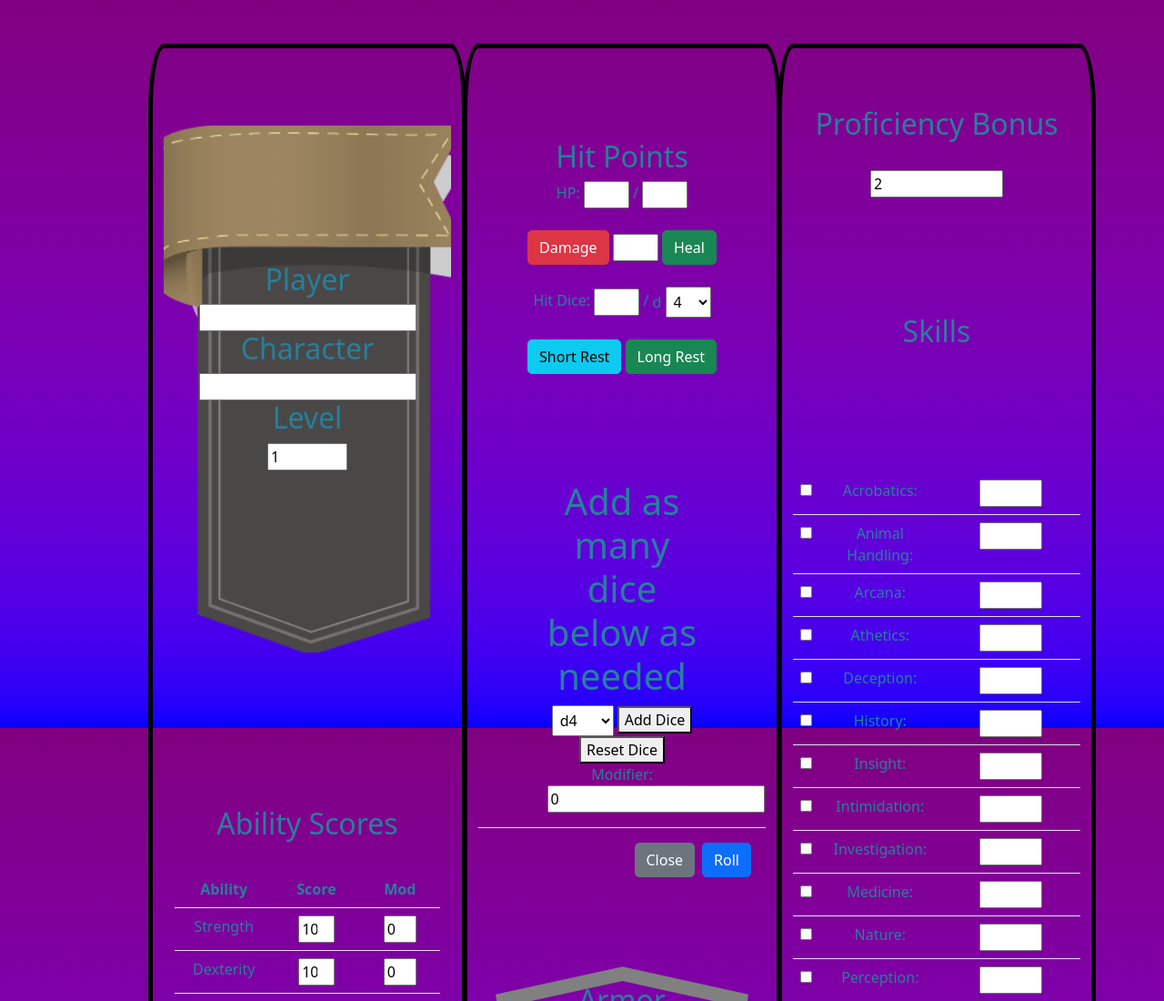
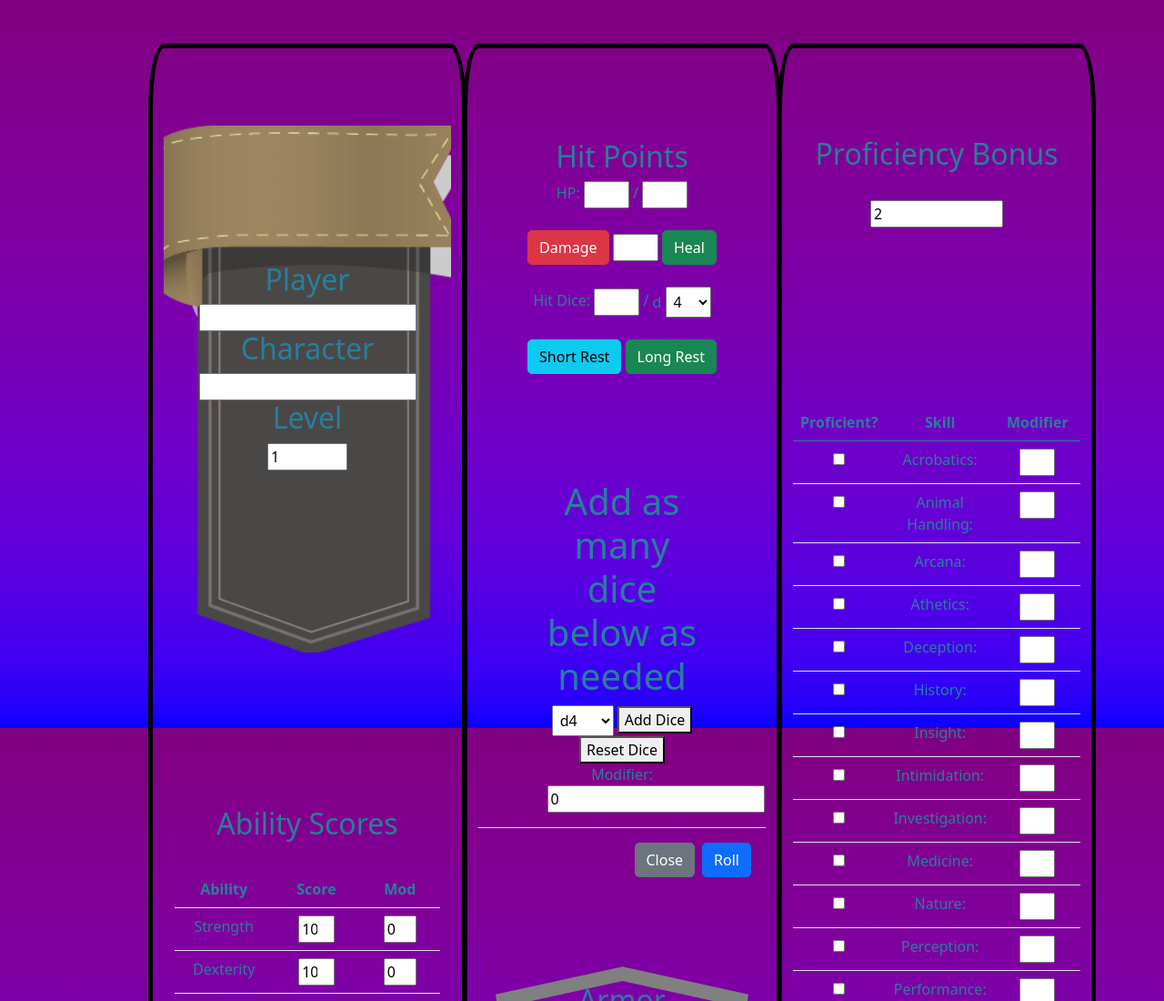
Before and after one commit to Dylan-Thrasher/Dynamic-Character-Sheet, a website: page index.html in a window 1280 px wide. Shown: the top 1100 px of the page at 91% size. Drawn offline with nearby package versions, Linux system fonts and the light colour scheme; no server answers.

Commit message:
cleaned table for skills by adding table headers

```diff
--- a/index.html
+++ b/index.html
@@ -247,12 +247,16 @@
 
                     <input type="number" id="profBonus" value="2">
                     </section>
-                    <br><br>
 
-                    <h2>Skills</h2>
+
+                    <!-- <h2>Skills</h2> -->
 
                     <table class="table">
-
+                        <thead>
+                            <th scope="col">Proficient?</th>
+                            <th scope="col">Skill</th>
+                            <th scope="col">Modifier</th>
+                        </thead>
                         <tr>
                             <td>
                                 <input name="Acrobatics" type="checkbox" id="acroProf" onchange="SetSkills()">
```
